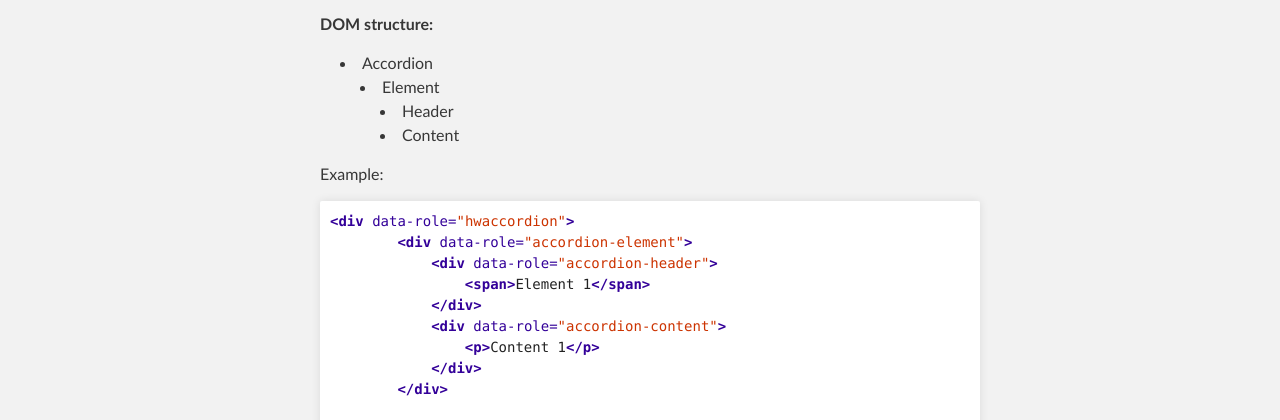
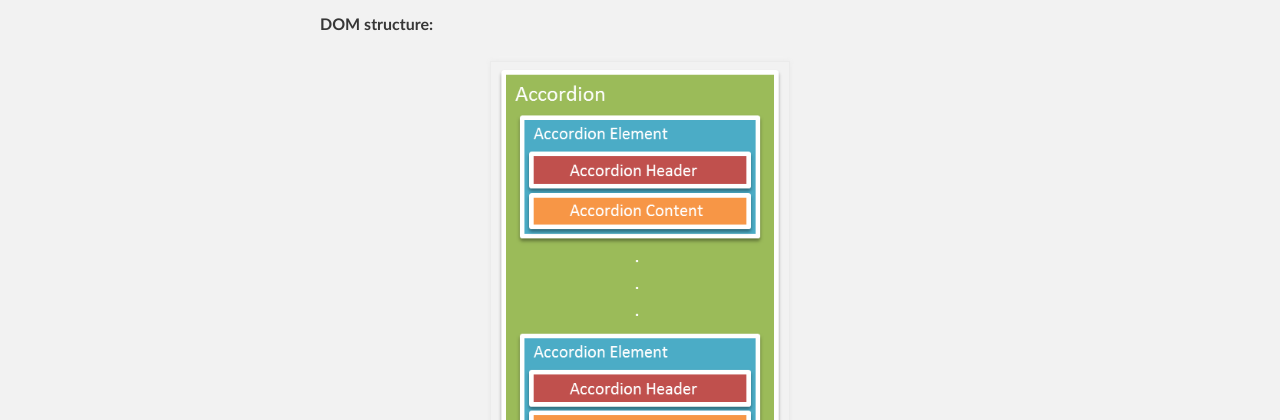
Before and after one commit to npcompleto/jquery.mobile.hwaccordion, a plain HTML site: page index.html in a window 1280 px wide. Shown: the part 351-771 px from the top of the page. Drawn offline with Linux system fonts and the light colour scheme.

Commit message:
image for accordion structure

```diff
--- a/index.html
+++ b/index.html
@@ -38,20 +38,12 @@
 
 <p><strong>DOM structure:</strong></p>
 
-<ul>
-<li>Accordion
+<p style='text-align: center;'>
+<img alt="Accordion Structure" src="images/accordion_structure.png" style="width: 18em;"/>
+</p>
 
-<ul>
-<li>Element
 
-<ul>
-<li>Header</li>
-<li>Content</li>
-</ul>
-</li>
-</ul>
-</li>
-</ul><p>Example:</p>
+<p>Example:</p>
 
 <div class="highlight"><pre><span class="nt">&lt;div</span> <span class="na">data-role=</span><span class="s">"hwaccordion"</span><span class="nt">&gt;</span>
         <span class="nt">&lt;div</span> <span class="na">data-role=</span><span class="s">"accordion-element"</span><span class="nt">&gt;</span>
```
